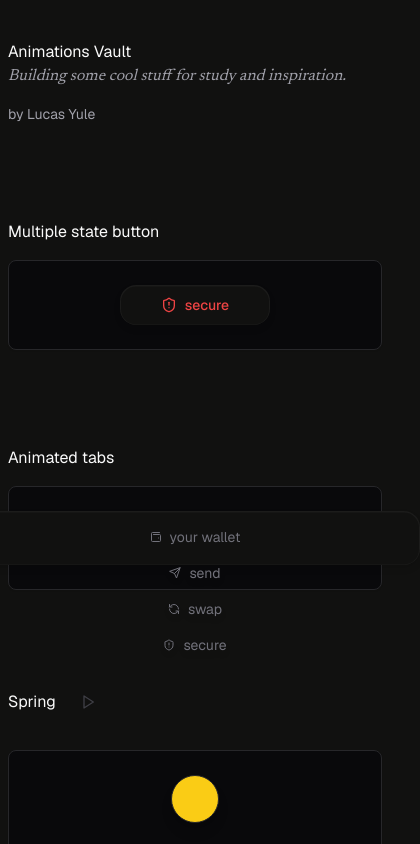
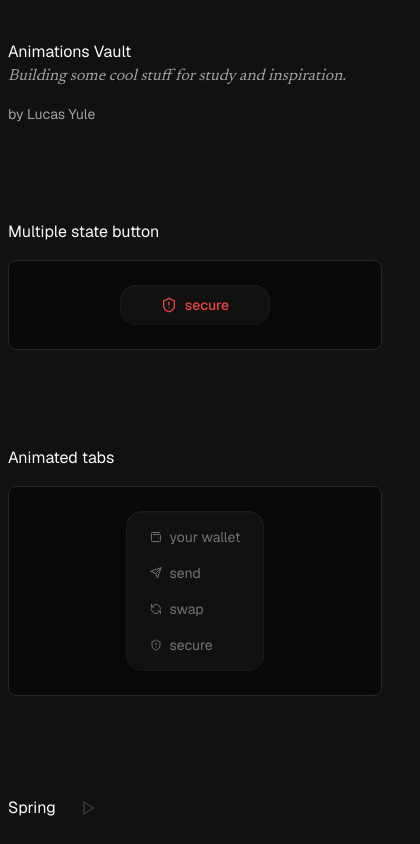
Before and after one commit to lucasyule2212/animations-vault, a Next.js app: page / in a window 390 px wide. Shown: the top 844 px of the page, 420 px wide, since content can reach past the window. Built offline with nearby package versions, Linux system fonts and the light colour scheme.

Commit message:
fix(animated-tabs): fixing component responsivity

```diff
--- a/src/components/animated-tabs/animated-tabs-component.tsx
+++ b/src/components/animated-tabs/animated-tabs-component.tsx
@@ -40,8 +40,8 @@ const AnimatedTabsComponent = () => {
   return (
     <Card className="flex w-full min-w-[300px] items-center justify-center p-6">
       <div
-        className="h-[54px] min-w-[450px] rounded-2xl bg-zinc-900 p-2
-    shadow-[inset_0px_0.5px_0px_1px_#65656522] drop-shadow-md"
+        className="rounded-2xl bg-zinc-900 p-2 shadow-[inset_0px_0.5px_0px_1px_#65656522] drop-shadow-md
+    md:h-[54px] md:min-w-[450px]"
         onMouseLeave={() => setActiveTab('')}
       >
         <div className="flex h-full w-full flex-col items-center justify-evenly md:flex-row">
@@ -50,7 +50,7 @@ const AnimatedTabsComponent = () => {
               key={tab.text}
               layout
               className={cn(
-                'relative flex cursor-pointer items-center gap-2 px-4 py-2 text-sm outline-none transition-colors',
+                'relative flex w-full cursor-pointer items-center gap-2 px-4 py-2 text-sm outline-none transition-colors',
                 activeTab === tab.text ? tab.textColor : 'text-zinc-500',
               )}
               onFocus={() => setActiveTab(tab.text)}
@@ -67,7 +67,9 @@ const AnimatedTabsComponent = () => {
                 />
               ) : null}
               <tab.icon className="h-3 w-3" />
-              <span className="relative text-inherit">{tab.text}</span>
+              <span className="relative text-nowrap text-inherit">
+                {tab.text}
+              </span>
             </motion.div>
           ))}
         </div>
```
